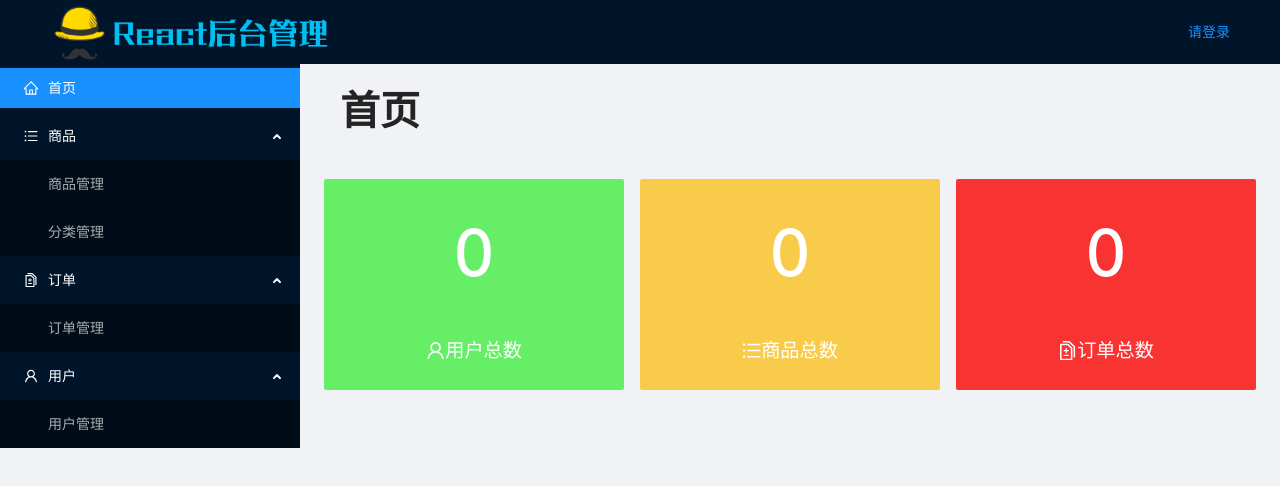
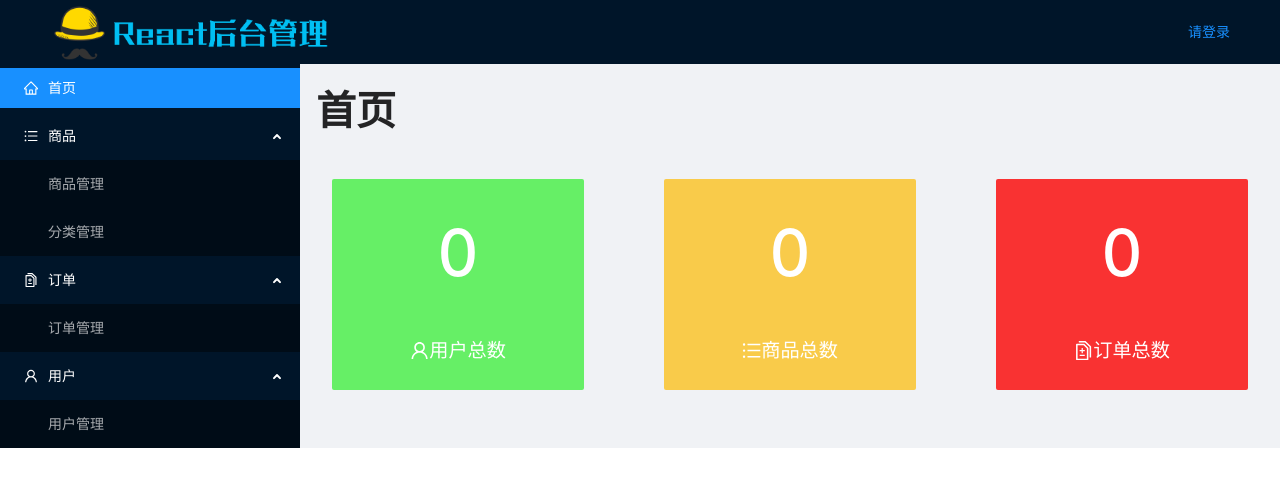
Before and after one commit to dearDreamWeb/React_manage, a React app: page / in a window 1280 px wide. Shown: the top 486 px of the page. Built offline with nearby package versions, Linux system fonts and the light colour scheme; no server answers.

Commit message:
v0.71修改了一些路由的bug并简化了路由

```diff
--- a/src/App.js
+++ b/src/App.js
@@ -2,29 +2,17 @@ import React from 'react';
 import { BrowserRouter, Switch, Route } from "react-router-dom";
 import Home from "./views/home/index";
 import Login from "./views/login/index";
-import NotFound from "./views/notFound/index";  // 404页面
 import './App.scss';
 
 
 
 function App() {
   return (
-    <div className="App">
+    <div className="app" >
       <BrowserRouter>
         <Switch>
           <Route path="/login" component={Login} />
-          <Route path="/" render={() => (
-            <Switch>
-              <Route exact path="/" component={Home}></Route>
-              <Route path="/product/manage" component={Home}></Route>
-              <Route path="/product/categories" component={Home}></Route>
-              <Route path="/order/manage" component={Home}></Route>
-              <Route path="/users/manage" component={Home}></Route>
-              <Route path="/users/list" component={Home}></Route>
-              <Route component={NotFound}></Route>
-            </Switch>
-          )}>
-          </Route>
+          <Route path="/" component={Home}></Route>
         </Switch>
       </BrowserRouter>
     </div>
--- a/src/components/main/index.scss
+++ b/src/components/main/index.scss
@@ -1,6 +1,8 @@
 .main {
   .site-card-wrapper {
     .item {
+      margin: 0 auto;
+      width: 80%;
       .content-wrap {
         text-align: center;
         color: #fff;
@@ -17,6 +19,7 @@
         opacity: 0.8;
       }
       @media screen and (max-width: 578px) {
+        width: 100%;
         margin-bottom: 10px;
         .content-wrap {
           display: flex;
--- a/src/components/userList/index.js
+++ b/src/components/userList/index.js
@@ -132,6 +132,7 @@ class UsersList extends React.Component {
             <div className="usersList">
                 <ContentTitle title="用户列表" />
                 <Table
+                    style={{ overflow: "auto" }}
                     columns={columns}
                     rowKey={() => Math.random() * 1000000}
                     dataSource={data}           // 用户数据
--- a/src/views/home/index.js
+++ b/src/views/home/index.js
@@ -1,10 +1,11 @@
 import React from 'react';
-import { BrowserRouter, Route, Switch } from "react-router-dom";
+import { Route, Switch } from "react-router-dom";
 import "./index.scss";
 import NavTop from "../../components/navTop/index";  // 头部导航
 import NavSide from "../../components/navSide/index";  // 侧边导航
 import Main from "../../components/main/index";  // 内容区首页
 import UsersList from "../../components/userList/index";  // 用户列表
+import NotFound from "../../views/notFound";  // 404页面
 
 import { Layout } from 'antd';
 // const { Content } = Layout;
@@ -13,15 +14,17 @@ class Home extends React.Component {
         return (<div className="home">
             <Layout>
                 <NavTop></NavTop>
-                <Layout className="main" style={{ height: "calc(100vh - 64px)" }}>
+                <Layout className="main" >
                     <NavSide></NavSide>
-                    <Layout style={{ padding: '0 24px 24px' }}>
-                        <BrowserRouter>
-                            <Switch>
-                                <Route exact path="/" component={ Main } />
-                                <Route  path="/users/list" component={ UsersList } />
-                            </Switch>
-                        </BrowserRouter>
+                    <Layout className="content_layout">
+                        <Switch>
+                            <Route exact path="/" component={Main} />
+                            <Route path="/product/manage" component={Main}></Route>
+                            <Route path="/product/categories" component={Main}></Route>
+                            <Route path="/order/manage" component={Main}></Route>
+                            <Route path="/users/manage" component={UsersList} />
+                            <Route component={NotFound}></Route>
+                        </Switch>
                         {/* <Content
                             className="site-layout-background"
                             style={{
--- a/src/views/home/index.scss
+++ b/src/views/home/index.scss
@@ -1,7 +1,14 @@
-.home{
-  .main{
+.home {
+  .main {
+    .content_layout {
+      padding: "0 24px 24px";
+    }
     @media screen and (max-width: "578px") {
-        flex-direction: column !important;
+      flex-direction: column !important;
+      .content_layout {
+        overflow: auto;
+        background: #fff;
+      }
     }
   }
 }
```
